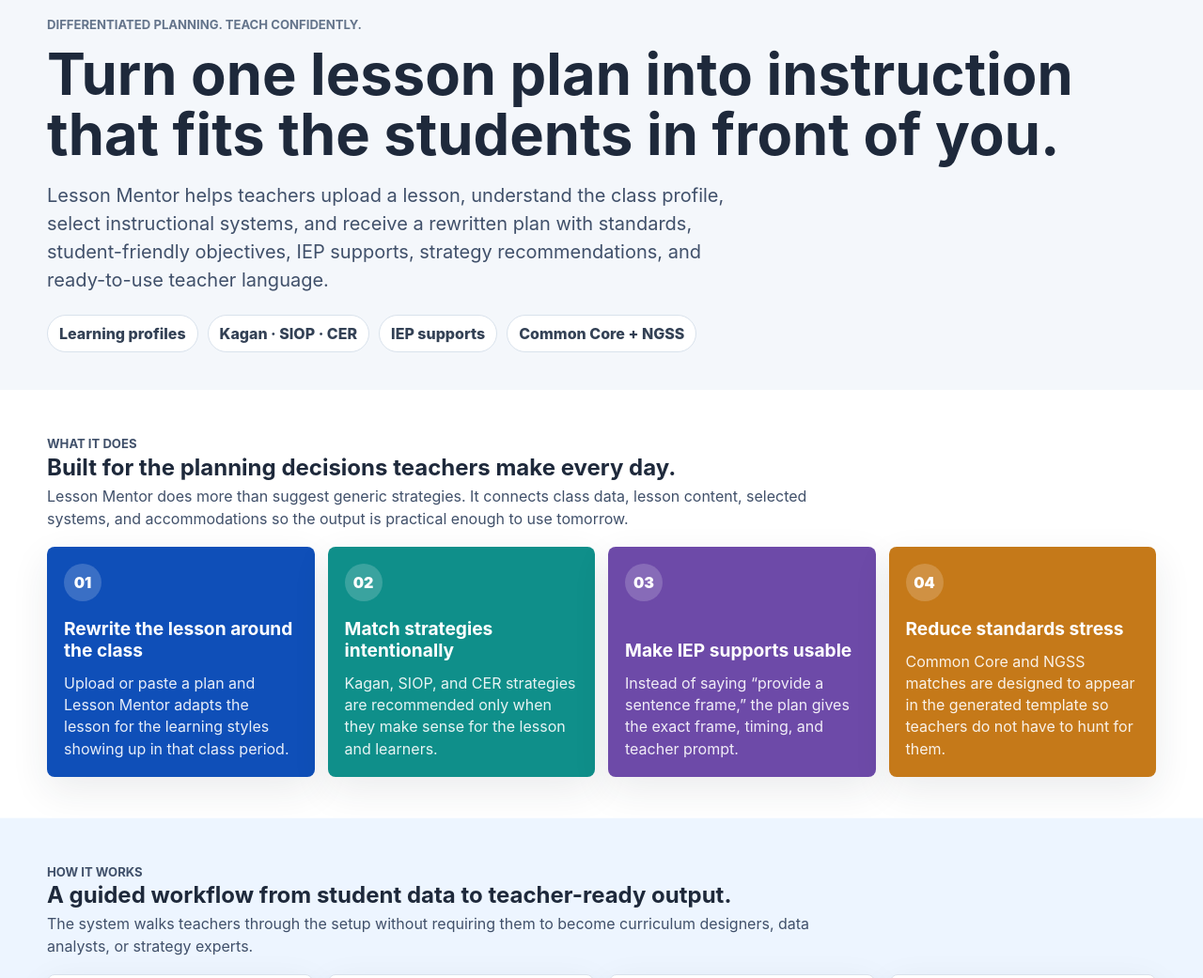
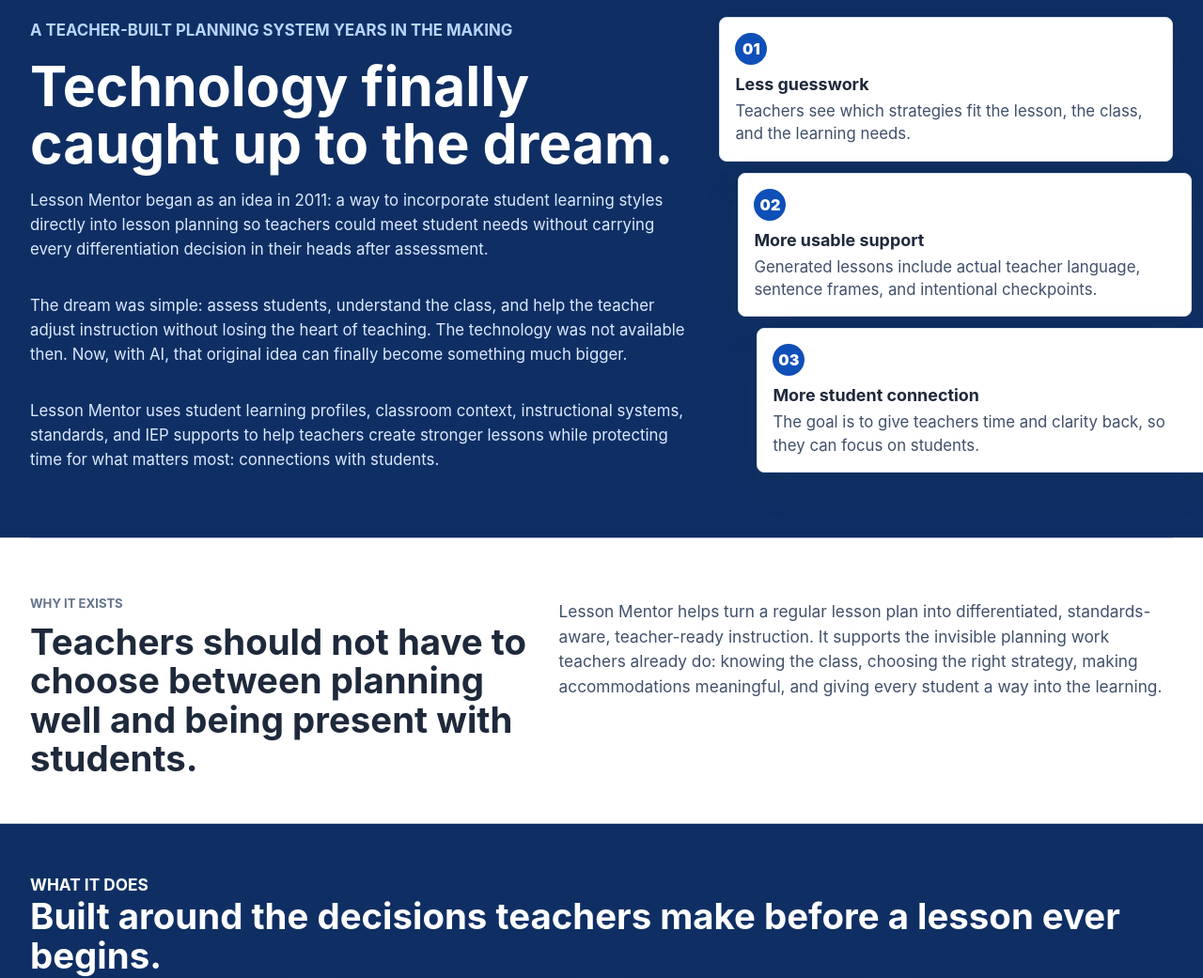
Before and after one commit to Lessonmentor-sys/LessonMentorApp, a plain HTML site: page index.html in a window 1280 px wide. Shown: the part 685-1726 px from the top of the page at 94% size. Drawn offline with Linux system fonts and the light colour scheme.

Commit message:
Add files via upload

```diff
--- a/index.html
+++ b/index.html
@@ -29,26 +29,46 @@
         <img src="/assets/lessonmentor-banner.png" alt="Lesson Mentor differentiated planning banner">
       </section>
 
-      <section class="landing-hero sales-hero">
-        <div class="landing-hero-copy">
-          <p class="eyebrow">Differentiated planning. Teach confidently.</p>
-          <h1>Turn one lesson plan into instruction that fits the students in front of you.</h1>
-          <p class="hero-lede">Lesson Mentor helps teachers upload a lesson, understand the class profile, select instructional systems, and receive a rewritten plan with standards, student-friendly objectives, IEP supports, strategy recommendations, and ready-to-use teacher language.</p>
-          <div class="hero-proof-strip" aria-label="Lesson Mentor highlights">
-            <span>Learning profiles</span>
-            <span>Kagan · SIOP · CER</span>
-            <span>IEP supports</span>
-            <span>Common Core + NGSS</span>
-          </div>
+      <section class="story-hero">
+        <div class="story-hero-copy">
+          <p class="eyebrow">A teacher-built planning system years in the making</p>
+          <h1>Technology finally caught up to the dream.</h1>
+          <p>Lesson Mentor began as an idea in 2011: a way to incorporate student learning styles directly into lesson planning so teachers could meet student needs without carrying every differentiation decision in their heads after assessment.</p>
+          <p>The dream was simple: assess students, understand the class, and help the teacher adjust instruction without losing the heart of teaching. The technology was not available then. Now, with AI, that original idea can finally become something much bigger.</p>
+          <p>Lesson Mentor uses student learning profiles, classroom context, instructional systems, standards, and IEP supports to help teachers create stronger lessons while protecting time for what matters most: connections with students.</p>
+        </div>
+        <div class="story-card-stack" aria-label="Lesson Mentor promise">
+          <article>
+            <span>01</span>
+            <strong>Less guesswork</strong>
+            <p>Teachers see which strategies fit the lesson, the class, and the learning needs.</p>
+          </article>
+          <article>
+            <span>02</span>
+            <strong>More usable support</strong>
+            <p>Generated lessons include actual teacher language, sentence frames, and intentional checkpoints.</p>
+          </article>
+          <article>
+            <span>03</span>
+            <strong>More student connection</strong>
+            <p>The goal is to give teachers time and clarity back, so they can focus on students.</p>
+          </article>
         </div>
       </section>
 
-      <section class="landing-section stack-section">
+      <section class="landing-band-block connection-block">
+        <div>
+          <p class="eyebrow">Why It Exists</p>
+          <h2>Teachers should not have to choose between planning well and being present with students.</h2>
+        </div>
+        <p>Lesson Mentor helps turn a regular lesson plan into differentiated, standards-aware, teacher-ready instruction. It supports the invisible planning work teachers already do: knowing the class, choosing the right strategy, making accommodations meaningful, and giving every student a way into the learning.</p>
+      </section>
+
+      <section class="landing-band-block feature-block">
         <div class="section-head">
           <div>
             <p class="eyebrow">What It Does</p>
-            <h2>Built for the planning decisions teachers make every day.</h2>
-            <p>Lesson Mentor does more than suggest generic strategies. It connects class data, lesson content, selected systems, and accommodations so the output is practical enough to use tomorrow.</p>
+            <h2>Built around the decisions teachers make before a lesson ever begins.</h2>
           </div>
         </div>
         <div class="stack-card-grid">
@@ -75,12 +95,11 @@
         </div>
       </section>
 
-      <section class="landing-section workflow-section">
+      <section class="landing-band-block process-block">
         <div class="section-head">
           <div>
             <p class="eyebrow">How It Works</p>
-            <h2>A guided workflow from student data to teacher-ready output.</h2>
-            <p>The system walks teachers through the setup without requiring them to become curriculum designers, data analysts, or strategy experts.</p>
+            <h2>A guided process from student insight to a lesson a teacher can actually use.</h2>
           </div>
         </div>
         <div class="workflow-line">
@@ -88,31 +107,34 @@
             <span>1</span>
             <strong>Launch assessment</strong>
             <p>Students complete a 10-12 question inventory. Younger students can use read-aloud support.</p>
+            <img class="process-shot" src="/assets/process-1-launch-assessment.png" alt="Lesson Mentor launch assessment screen">
           </article>
           <article>
             <span>2</span>
             <strong>Review class profile</strong>
             <p>The teacher sees class patterns and individual student profiles without exposing labels to students.</p>
+            <img class="process-shot" src="/assets/process-2-class-profile.png" alt="Lesson Mentor class profile screen">
           </article>
           <article>
             <span>3</span>
             <strong>Submit a lesson</strong>
             <p>Upload a file or paste the lesson text, then choose the grade, subject, and objective style.</p>
+            <img class="process-shot" src="/assets/process-3-submit-lesson.png" alt="Lesson Mentor lesson submission screen">
           </article>
           <article>
             <span>4</span>
             <strong>Generate plan</strong>
             <p>The output includes strategies, standards, supports, organizers, and board-ready language.</p>
+            <img class="process-shot" src="/assets/process-4-generated-plan.png" alt="Lesson Mentor generated lesson history screen">
           </article>
         </div>
       </section>
 
-      <section class="landing-section preview-section">
+      <section class="landing-band-block preview-block">
         <div class="section-head">
           <div>
             <p class="eyebrow">What Users See</p>
-            <h2>Clear screens for students, teachers, and generated lesson output.</h2>
-            <p>The experience is meant to train as it works: each screen explains the next decision, shows the useful data, and keeps sensitive mappings teacher-facing.</p>
+            <h2>Simple views for students, teachers, and the generated lesson document.</h2>
           </div>
         </div>
         <div class="preview-grid">
@@ -154,7 +176,7 @@
         </div>
       </section>
 
-      <section class="landing-section training-section">
+      <section class="landing-band-block training-section">
         <div class="training-copy">
           <p class="eyebrow">High-Level Training</p>
           <h2>Lesson Mentor teaches the process while it helps you plan.</h2>
@@ -167,7 +189,7 @@
         </div>
       </section>
 
-      <section class="landing-section pricing-section">
+      <section class="landing-band-block pricing-section">
         <div class="section-head">
           <div>
             <p class="eyebrow">Pricing</p>
@@ -197,7 +219,7 @@
         </div>
       </section>
 
-      <section class="landing-section landing-band">
+      <section class="landing-band-block landing-band">
         <div>
           <p class="eyebrow">Portals</p>
           <h2>Each role gets the tools they need.</h2>
--- a/styles.css
+++ b/styles.css
@@ -1316,7 +1316,9 @@
 .landing-banner img {
   display: block;
   width: 100%;
-  height: auto;
+  height: clamp(260px, 42vw, 680px);
+  object-fit: cover;
+  object-position: center top;
 }
 
 .landing-hero,
@@ -1326,12 +1328,16 @@
 }
 
 .landing-hero {
+  width: min(1680px, calc(100% - 64px));
+}
+
+.landing-hero {
   display: grid;
   grid-template-columns: minmax(0, 1fr);
   gap: 28px;
   align-items: center;
   min-height: auto;
-  padding: 46px 0;
+  padding: 38px 0 42px;
 }
 
 .landing-hero h1,
@@ -1342,16 +1348,16 @@
 }
 
 .landing-hero h1 {
-  font-size: clamp(2.25rem, 4.8vw, 4.65rem);
-  line-height: 1.04;
-  max-width: 1120px;
+  font-size: clamp(2.15rem, 3.45vw, 4rem);
+  line-height: 1.08;
+  max-width: 1500px;
 }
 
 .hero-lede {
-  max-width: 760px;
+  max-width: 1360px;
   margin: 18px 0 0;
   color: #40506a;
-  font-size: 1.25rem;
+  font-size: clamp(1.05rem, 1.35vw, 1.35rem);
   line-height: 1.5;
 }
 
@@ -1511,9 +1517,9 @@
 }
 
 .sales-hero h1 {
-  font-size: clamp(2.25rem, 4.8vw, 4.65rem);
-  line-height: 1.04;
-  max-width: 1100px;
+  font-size: clamp(2.15rem, 3.45vw, 4rem);
+  line-height: 1.08;
+  max-width: 1500px;
 }
 
 .hero-proof-strip {
@@ -1966,13 +1972,199 @@
   grid-template-columns: repeat(4, minmax(0, 1fr));
 }
 
+/* Lesson Mentor public landing page reset */
+.landing-page main {
+  background: #f4f7fb;
+}
+
+.story-hero,
+.landing-band-block {
+  width: min(1440px, calc(100% - 64px));
+  margin: 0 auto;
+}
+
+.story-hero {
+  display: grid;
+  grid-template-columns: minmax(0, 0.95fr) minmax(360px, 0.65fr);
+  gap: 28px;
+  align-items: stretch;
+  padding: 54px 0;
+  background: #0f2f64;
+  box-shadow: 0 0 0 100vmax #0f2f64;
+  clip-path: inset(0 -100vmax);
+}
+
+.story-hero-copy {
+  display: grid;
+  align-content: center;
+}
+
+.story-hero h1 {
+  margin: 0;
+  max-width: 1020px;
+  color: #ffffff;
+  font-size: clamp(2.4rem, 4.6vw, 5.25rem);
+  line-height: 1.03;
+}
+
+.story-hero p {
+  max-width: 980px;
+  color: #dbeafe;
+  font-size: clamp(1.05rem, 1.3vw, 1.35rem);
+  line-height: 1.55;
+}
+
+.story-hero .eyebrow {
+  color: #b9d4ff;
+}
+
+.story-card-stack {
+  display: grid;
+  gap: 12px;
+  align-content: center;
+}
+
+.story-card-stack article {
+  border: 1px solid var(--line);
+  border-radius: 8px;
+  background: #ffffff;
+  box-shadow: var(--shadow);
+  padding: 16px;
+}
+
+.story-card-stack article:nth-child(2) {
+  transform: translateX(20px);
+}
+
+.story-card-stack article:nth-child(3) {
+  transform: translateX(40px);
+}
+
+.story-card-stack span {
+  display: inline-grid;
+  place-items: center;
+  width: 34px;
+  height: 34px;
+  border-radius: 999px;
+  background: #0f4fb8;
+  color: #ffffff;
+  font-weight: 900;
+  margin-bottom: 10px;
+}
+
+.story-card-stack strong {
+  display: block;
+  font-size: 1.12rem;
+  margin-bottom: 6px;
+}
+
+.story-card-stack p {
+  margin: 0;
+  color: #40506a;
+  line-height: 1.45;
+}
+
+.landing-band-block {
+  padding: 48px 0;
+}
+
+.landing-band-block:nth-of-type(odd) {
+  background: #ffffff;
+  box-shadow: 0 0 0 100vmax #ffffff;
+  clip-path: inset(0 -100vmax);
+}
+
+.landing-band-block:nth-of-type(even) {
+  background: #0f2f64;
+  box-shadow: 0 0 0 100vmax #0f2f64;
+  clip-path: inset(0 -100vmax);
+}
+
+.landing-band-block:nth-of-type(even) .eyebrow,
+.landing-band-block:nth-of-type(even) h2,
+.landing-band-block:nth-of-type(even) > p,
+.landing-band-block:nth-of-type(even) .section-head p,
+.landing-band-block:nth-of-type(even) .training-copy p,
+.landing-band-block:nth-of-type(even) .landing-band p {
+  color: #ffffff;
+}
+
+.landing-band-block:nth-of-type(even) .eyebrow {
+  color: #b9d4ff;
+}
+
+.connection-block {
+  display: grid;
+  grid-template-columns: minmax(0, 0.9fr) minmax(0, 1.1fr);
+  gap: 28px;
+  align-items: start;
+}
+
+.connection-block h2,
+.landing-band-block h2 {
+  margin: 0;
+  color: var(--ink);
+  font-size: clamp(1.9rem, 3vw, 3.25rem);
+  line-height: 1.08;
+}
+
+.connection-block > p,
+.landing-band-block .section-head p,
+.landing-band p {
+  color: #40506a;
+  font-size: 1.08rem;
+  line-height: 1.55;
+}
+
+.feature-block .stack-card {
+  min-height: 225px;
+}
+
+.process-block .workflow-line {
+  margin-top: 8px;
+}
+
+.process-shot {
+  display: block;
+  width: 100%;
+  height: 180px;
+  object-fit: cover;
+  object-position: top center;
+  margin-top: 14px;
+  border: 1px solid var(--line);
+  border-radius: 8px;
+  background: #f8fafc;
+}
+
+.workflow-line article:nth-child(2) .process-shot {
+  object-fit: contain;
+  background: #f4f7fb;
+}
+
+.preview-block .mock-browser {
+  min-height: 260px;
+}
+
 @media (max-width: 900px) {
   .landing-nav,
   .landing-hero,
   .landing-band,
-  .training-section {
+  .training-section,
+  .story-hero,
+  .connection-block {
     align-items: stretch;
     grid-template-columns: 1fr;
+  }
+
+  .story-hero,
+  .landing-band-block {
+    width: min(100% - 32px, 1440px);
+  }
+
+  .story-card-stack article,
+  .story-card-stack article:nth-child(2),
+  .story-card-stack article:nth-child(3) {
+    transform: none;
   }
 
   .landing-nav {
@@ -2005,7 +2197,16 @@
   }
 
   .sales-hero h1 {
-    font-size: clamp(2.05rem, 10vw, 3.1rem);
+    font-size: clamp(1.9rem, 8vw, 2.75rem);
+  }
+
+  .landing-hero {
+    width: min(100% - 32px, 1680px);
+  }
+
+  .landing-banner img {
+    height: clamp(220px, 58vw, 420px);
+    object-position: center top;
   }
 
   .stack-card {
```
Also changed, not shown: assets/process-1-launch-assessment.png (added), assets/process-2-class-profile.png (added), assets/process-3-submit-lesson.png (added), assets/process-4-generated-plan.png (added).
